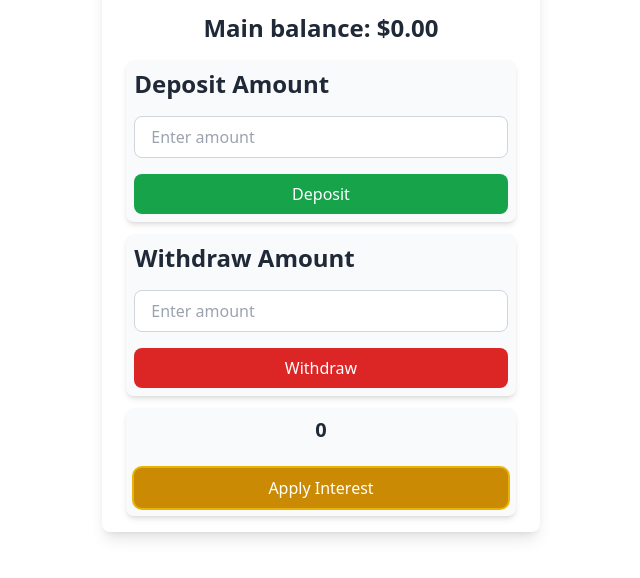
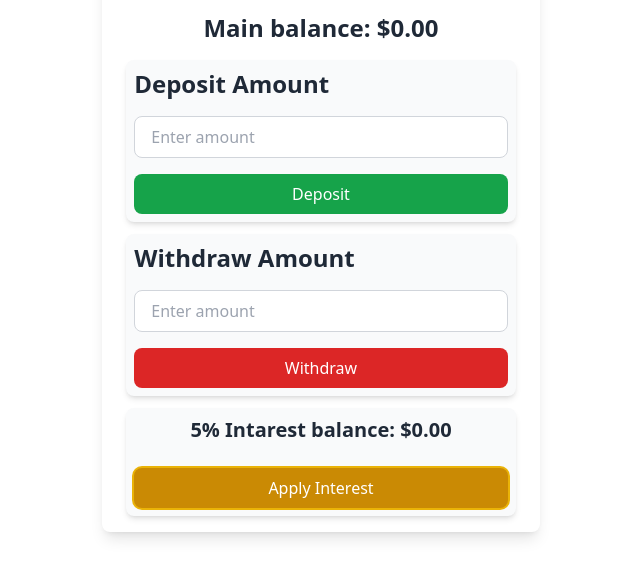
Before and after one commit to rezaulislam54/Simple-bank-Calculation-Javascript, a plain HTML site: page index.html in a window 1280 px wide. Both pictures are taken after a click on the button "Apply Interest". Shown: the part 168-746 px from the top of the page, without its empty margins (319-959 px from the left). Drawn offline with nearby package versions, Linux system fonts and the light colour scheme.

Commit message:
all project complete

```diff
--- a/index.html
+++ b/index.html
@@ -97,7 +97,7 @@
 
         document.getElementById('applyInterest').addEventListener('click',function() {
             const interest = balance * 5 /100 * 2;
-             document.getElementById('interestDisplay').textContent = interest;
+             document.getElementById('interestDisplay').textContent = `5% Intarest balance: $${interest.toFixed(2)}`;
         });
 
     </script>
```
